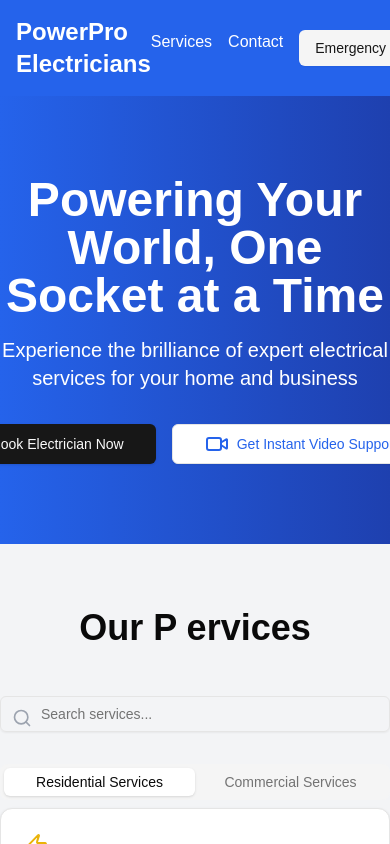
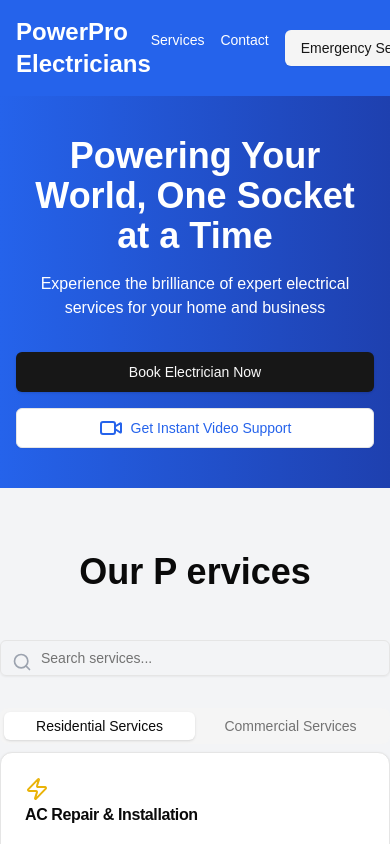
Before and after one commit to ritikm118/Electrcial_service_business, a Next.js app: page / in a window 390 px wide. Shown: the top 844 px of the page. Built offline with nearby package versions, Linux system fonts and the light colour scheme.

Commit message:
Fix deployment paths for Vercel

```diff
--- a/src/app/page.tsx
+++ b/src/app/page.tsx
@@ -117,7 +117,7 @@ const ElectricalServiceWebsite = () => {
     <div className="min-h-screen bg-gray-100">
       {/* Header */}
       <header className="bg-blue-600 text-white p-4 sticky top-0 z-50">
-        <div className="container mx-auto flex justify-between items-center">
+        <div className="w-full max-w-full mx-auto flex justify-between items-center">
           <motion.h1
             className="text-2xl font-bold"
             initial={{ opacity: 0 }}
@@ -127,7 +127,7 @@ const ElectricalServiceWebsite = () => {
             PowerPro Electricians
           </motion.h1>
           <nav>
-            <ul className="flex space-x-4">
+            <ul className="flex space-x-4 text-sm md:text-base">
               <li><a href="#services" className="hover:text-yellow-300">Services</a></li>
               <li><a href="#contact" className="hover:text-yellow-300">Contact</a></li>
               <li>
@@ -145,31 +145,32 @@ const ElectricalServiceWebsite = () => {
 
       {/* Hero Section */}
       <motion.section
-  className="bg-gradient-to-r from-blue-600 to-blue-800 text-white py-20"
+        className="bg-gradient-to-r from-blue-600 to-blue-800 text-white py-10 md:py-20"
         initial={{ opacity: 0 }}
         animate={{ opacity: 1 }}
         transition={{ duration: 1 }}
       >
-  <div className="container mx-auto text-center">
+        <div className="w-full max-w-full mx-auto text-center px-4 md:px-0">
           <motion.h2
-      className="text-5xl font-bold mb-4"
+            className="text-4xl md:text-5xl font-bold mb-4"
             initial={{ x: -100, opacity: 0 }}
             animate={{ x: 0, opacity: 1 }}
             transition={{ duration: 1 }}
           >
             Powering Your World, One Socket at a Time
           </motion.h2>
-    <p className="text-xl mb-8">
+          <p className="text-base md:text-xl mb-8">
             Experience the brilliance of expert electrical services for your home and business
           </p>
           <motion.div
-      className="flex justify-center space-x-4"
+            className="flex flex-col md:flex-row justify-center space-y-4 md:space-y-0 md:space-x-4"
             initial={{ scale: 0.9 }}
             animate={{ scale: 1 }}
             transition={{ duration: 0.5 }}
           >
             <Button
               size="lg"
+              className="w-full md:w-auto"
               onClick={() => {
                 const servicesSection = document.getElementById('services');
                 servicesSection?.scrollIntoView({ behavior: 'smooth' });
@@ -180,7 +181,7 @@ const ElectricalServiceWebsite = () => {
             <Button
               size="lg"
               variant="outline"
-        className="bg-white text-blue-600 hover:bg-blue-100"
+              className="w-full md:w-auto bg-white text-blue-600 hover:bg-blue-100"
               onClick={handleVideoSupport}
             >
               <Video className="mr-2" /> Get Instant Video Support
```
Lines whose indentation alone changed are shown as unchanged.
